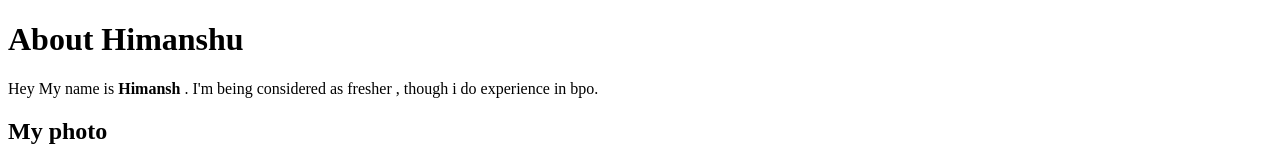
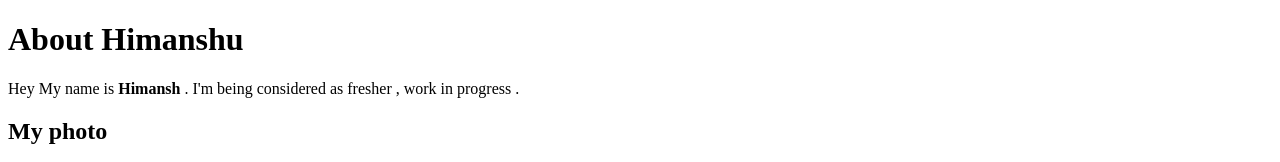
Before and after one commit to RyzenHim/HimanshuUpadhyay, a plain HTML site: page index.html in a window 1280 px wide. Shown: the top 162 px of the page. Drawn offline with Linux system fonts and the light colour scheme.

Commit message:
Update index.html

```diff
--- a/index.html
+++ b/index.html
@@ -5,7 +5,7 @@
 </head>
 <body>
 <h1>About Himanshu</h1>
-<p>Hey My name is <b>Himansh</b> . I'm being considered as fresher , though i do experience in bpo.</p>
+<p>Hey My name is <b>Himansh</b> . I'm being considered as fresher , work in progress .</p>
 <h2>My photo</h2>
 <img src="E:\IMG_20230808_091829_938.jpg" width="400px" >
 <hr>
```
